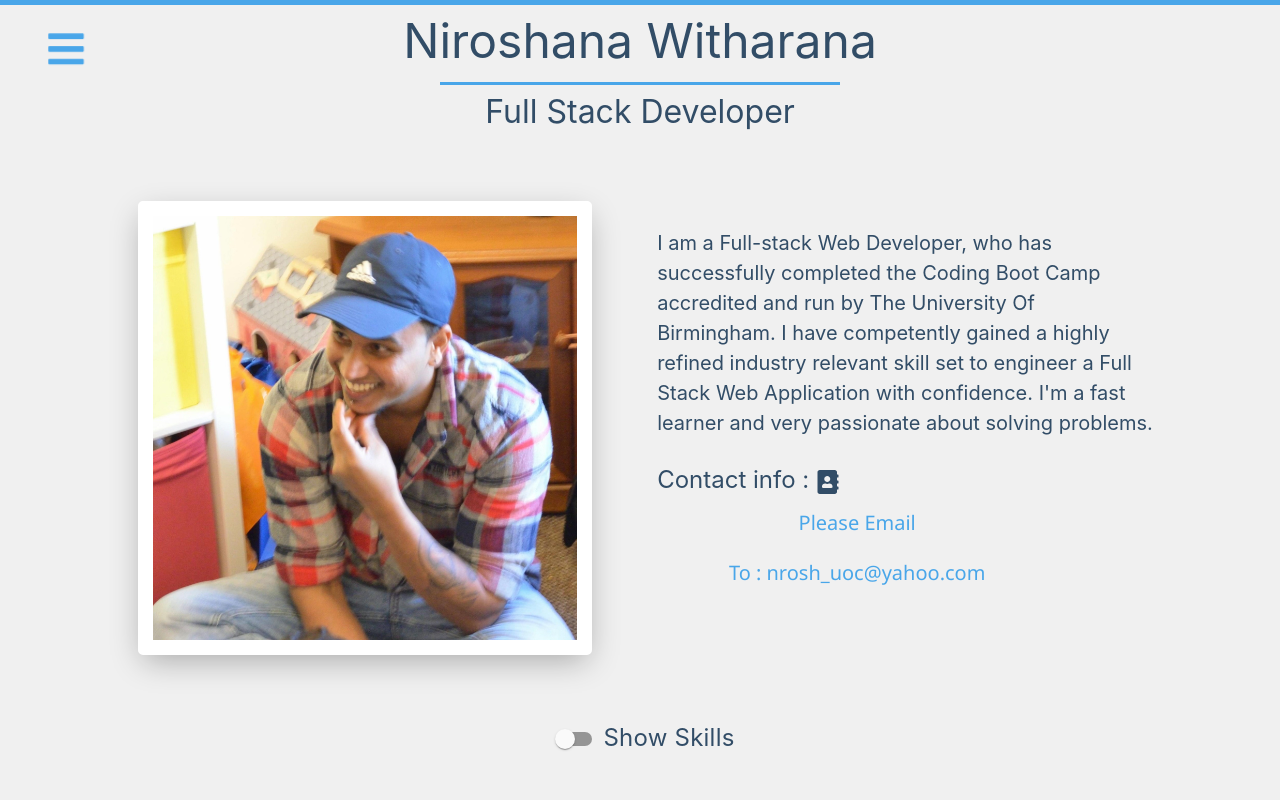
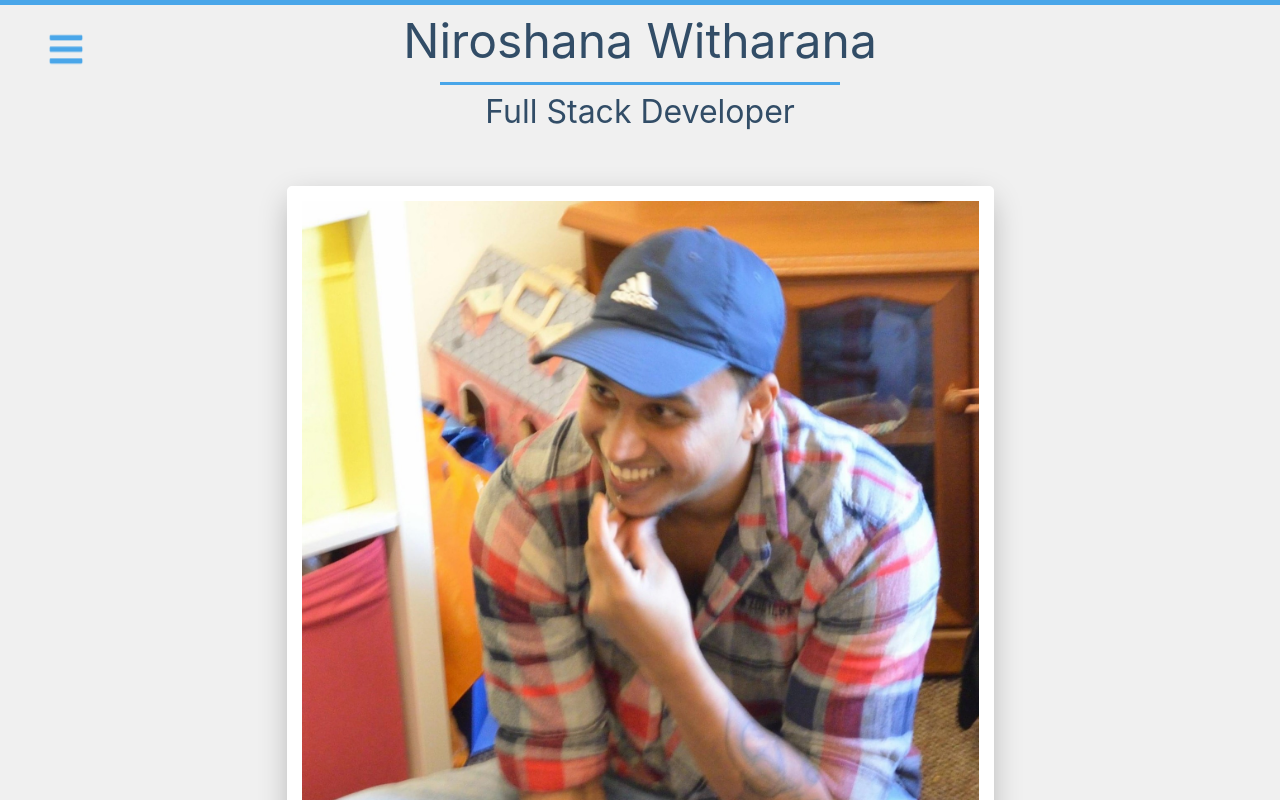
Before and after one commit to niroshanwitharana/My-React-Portfolio, a React (Create React App) app: page / in a window 1280 px wide. Shown: the top 800 px of the page. Built offline with nearby package versions, Linux system fonts and the light colour scheme.

Commit message:
add media queries for mobile and tabs

```diff
--- a/src/components/Home/Card.css
+++ b/src/components/Home/Card.css
@@ -55,3 +55,68 @@ body,
 .card:hover {
   box-shadow: 0px 30px 100px -10px rgba(0, 0, 0, 0.4);
 }
+
+@media only screen and (max-width: 600px) {
+  .theo{
+  display: block;
+  border-bottom: 5px solid var(--clr-primary-5);
+  }
+  .card{
+    margin-left: auto;
+    margin-right: auto;
+    margin-bottom: 50px;
+  }
+  .contact{
+    margin: auto;
+    width: 100%;
+  }
+}
+
+/* Small devices (portrait tablets and large phones, 600px and up) */
+@media only screen and (min-width: 600px) {
+  .theo{
+    display: block;
+    }
+    .card{
+      margin-left: auto;
+      margin-right: auto;
+      margin-bottom: 50px;
+    }
+    .contact{
+      margin: auto;
+      width: 100%;
+      border-bottom: 5px solid var(--clr-primary-5);
+    }
+}
+
+/* Medium devices (landscape tablets, 768px and up) */
+@media only screen and (min-width: 768px) {
+ .theo{
+    display: block;
+    }
+    .card{
+      margin-left: auto;
+      margin-right: auto;
+      margin-bottom: 50px;
+    }
+    .contact{
+      margin: auto;
+      width: 100%;
+    }
+.card{
+  width: 70ch;
+  height: 70ch;
+}
+.theo{
+  padding-bottom: 0px;
+}
+.contactIcon{
+  font-size: 1.8rem;
+}
+.contact{
+  line-height: 1.2;
+}
+.contactInfomation{
+  margin-left: auto;
+}
+}
--- a/src/components/Home/Contact.js
+++ b/src/components/Home/Contact.js
@@ -38,7 +38,7 @@ export default class ContactInfo extends React.PureComponent {
         style={{
           overflow: 'hidden',
           cursor: 'pointer',
-          margin: 0,
+          marginTop: "20px",
           padding: 0,
         }}
         onClick={() => this.componentDidMount()}>
@@ -46,7 +46,7 @@ export default class ContactInfo extends React.PureComponent {
           items={this.state.items}
           //initial={null}
           from={{ overflow: 'hidden', height: 0, opacity: 0, color: '#49a6e9' }}
-          enter={{ height: 50, opacity: 1, color:'#49a6e9' }}
+          enter={{ height: 30, opacity: 1, color:'#49a6e9' }}
           leave={{ height: 0, opacity: 0, color: '#324d67' }}
           update={{ color:'#bb2525' }}
           trail={200}>
--- a/src/components/Home/Home.css
+++ b/src/components/Home/Home.css
@@ -49,3 +49,19 @@ img.theo{
 .contact svg{
     vertical-align: middle;
 }
+
+@media only screen and (max-width: 600px) {
+
+   .contactIcon > lable{
+      align-items: center;
+    }
+    .name{
+        font-size: xx-large;
+    }
+    .divider {
+        width: 275px;
+    }
+    .jobTitle {
+    font-size: x-large;
+    }
+  }
--- a/src/components/Home/Home.js
+++ b/src/components/Home/Home.js
@@ -4,7 +4,7 @@ import Card from "./Card";
 import "./Skills.css";
 import SkillsButton from "./SkillsButton";
 import ContactInfo from "./Contact";
-import { FaAddressBook } from 'react-icons/fa';
+import { FaAddressBook } from "react-icons/fa";
 
 function Home() {
   return (
@@ -21,11 +21,30 @@ function Home() {
           </div>
           <div className="contact">
             <div className="contactIcon">
-              <label htmlFor="aboutme" style={{fontSize:'1.25rem', color: 'var(--clr-grey-3)' }}> I am a Full-stack Web Developer, who has successfully completed the Coding Boot Camp accredited and run by The University Of Birmingham. I have competently gained a highly refined industry relevant skill set to engineer a Full Stack Web Application with confidence. I'm a fast learner and very passionate about solving problems.</label>
-          <br/><br/>
-          <label htmlFor="icon" style={{fontSize:'1.5rem', color: 'var(--clr-grey-3)' }}>Contact info : <FaAddressBook /></label>
+              <label
+                htmlFor="aboutme"
+                style={{ fontSize: "1.25rem", color: "var(--clr-grey-3)" }}
+              >
+                {" "}
+                I am a Full-stack Web Developer, who has successfully completed
+                the Coding Boot Camp accredited and run by The University Of
+                Birmingham. I have competently gained a highly refined industry
+                relevant skill set to engineer a Full Stack Web Application with
+                confidence. I'm a fast learner and very passionate about solving
+                problems.
+              </label>
+              <br />
+              <br />
+            <div className="contactInfomation">
+              <label
+                htmlFor="icon"
+                style={{ fontSize: "1.5rem", color: "var(--clr-grey-3)" }}
+              >
+                Contact info : <FaAddressBook />
+              </label>
+              <ContactInfo />
             </div>
-            <ContactInfo />
+            </div>
           </div>
         </div>
         <div className="skillist">
--- a/src/components/Home/Skills.css
+++ b/src/components/Home/Skills.css
@@ -84,3 +84,10 @@
     font-size: 1.5rem !important;
     font-family:-apple-system, BlinkMacSystemFont, 'Segoe UI', Roboto, Oxygen, Ubuntu, Cantarell, 'Open Sans', 'Helvetica Neue', sans-serif !important;
   }
+
+  @media only screen and (max-width: 600px) {
+  .cardList{
+      width: 40%;
+      font-size: 0.8rem;
+    }
+  }
--- a/src/components/Home/SkillsData.js
+++ b/src/components/Home/SkillsData.js
@@ -12,7 +12,7 @@ const data = [
     height: 75,
   },
   {
-    name: "ES5/ES6/ES6+",
+    name: "ES6/ES6+",
     description: "#e0c3fc → #8ec5fc",
     css: "linear-gradient(135deg, #e0c3fc 0%, #8ec5fc 100%)",
     height: 75,
@@ -141,7 +141,7 @@ const data = [
       height: 75,
     },
     {
-      name: "Kanban Board",
+      name: "Kanban",
       description: "#d299c2 → #fef9d7",
       css: "linear-gradient(135deg, #d299c2 0%, #fef9d7 100%)",
       height: 75,
--- a/src/index.css
+++ b/src/index.css
@@ -427,3 +427,38 @@ Sidebar
 }
 
 /* finish SideBar */
+/* Start media Queries */
+/* Extra small devices (phones, 600px and down) */
+@media only screen and (max-width: 600px) {
+  .theo{
+  display: block;
+  }
+  body{
+    font-size: 1rem;
+  }
+  .sidebar-toggle {
+    left: 1rem;
+    top: 1rem;
+  }
+}
+
+/* Small devices (portrait tablets and large phones, 600px and up) */
+@media only screen and (min-width: 600px) {
+}
+
+/* Medium devices (landscape tablets, 768px and up) */
+@media only screen and (min-width: 768px) {
+
+}
+
+/* Large devices (laptops/desktops, 992px and up) */
+@media only screen and (min-width: 992px) {
+
+}
+
+/* Extra large devices (large laptops and desktops, 1200px and up) */
+@media only screen and (min-width: 1200px) {
+
+}
+
+/* Finish media Queries */
```
Also changed, not shown: src/components/Home/SkillsButton.js (+19 -11 lines), 1 other file (tests, documents, lock files or other folders). Lines whose indentation alone changed are shown as unchanged.
